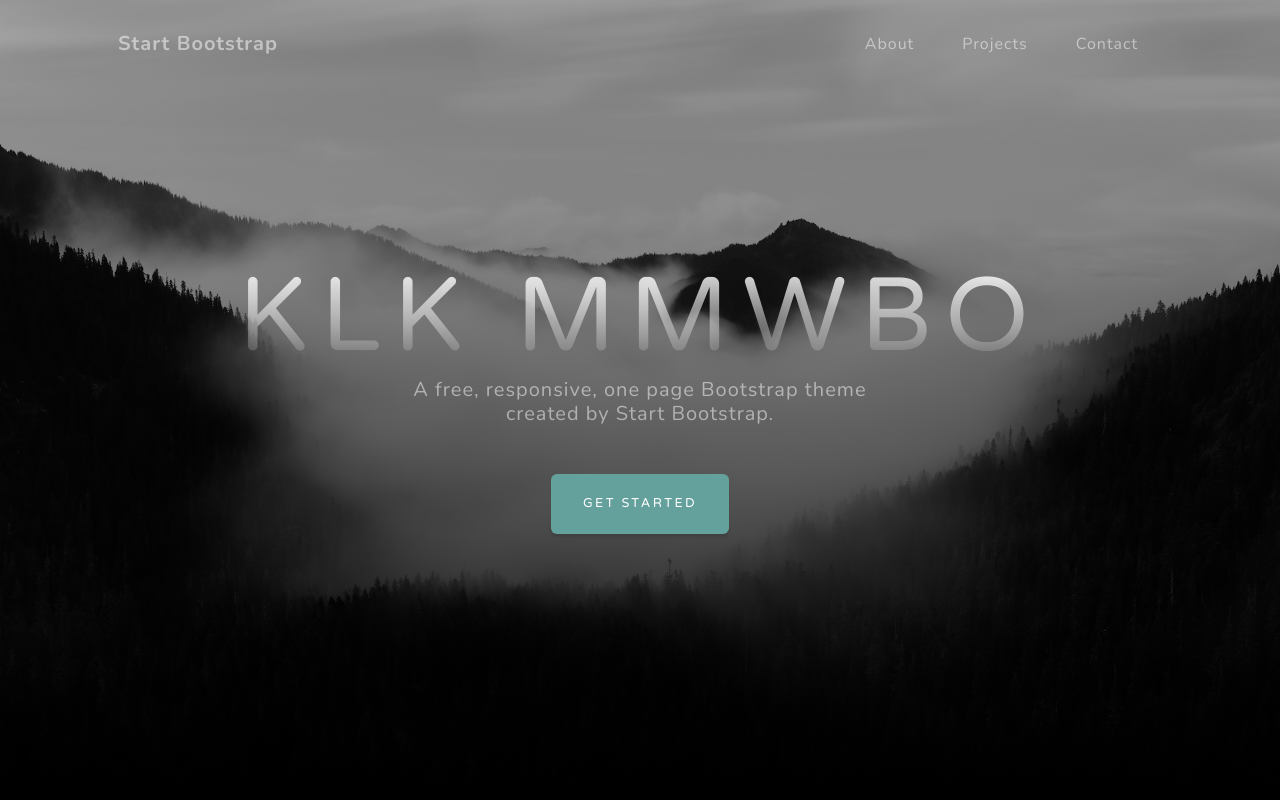
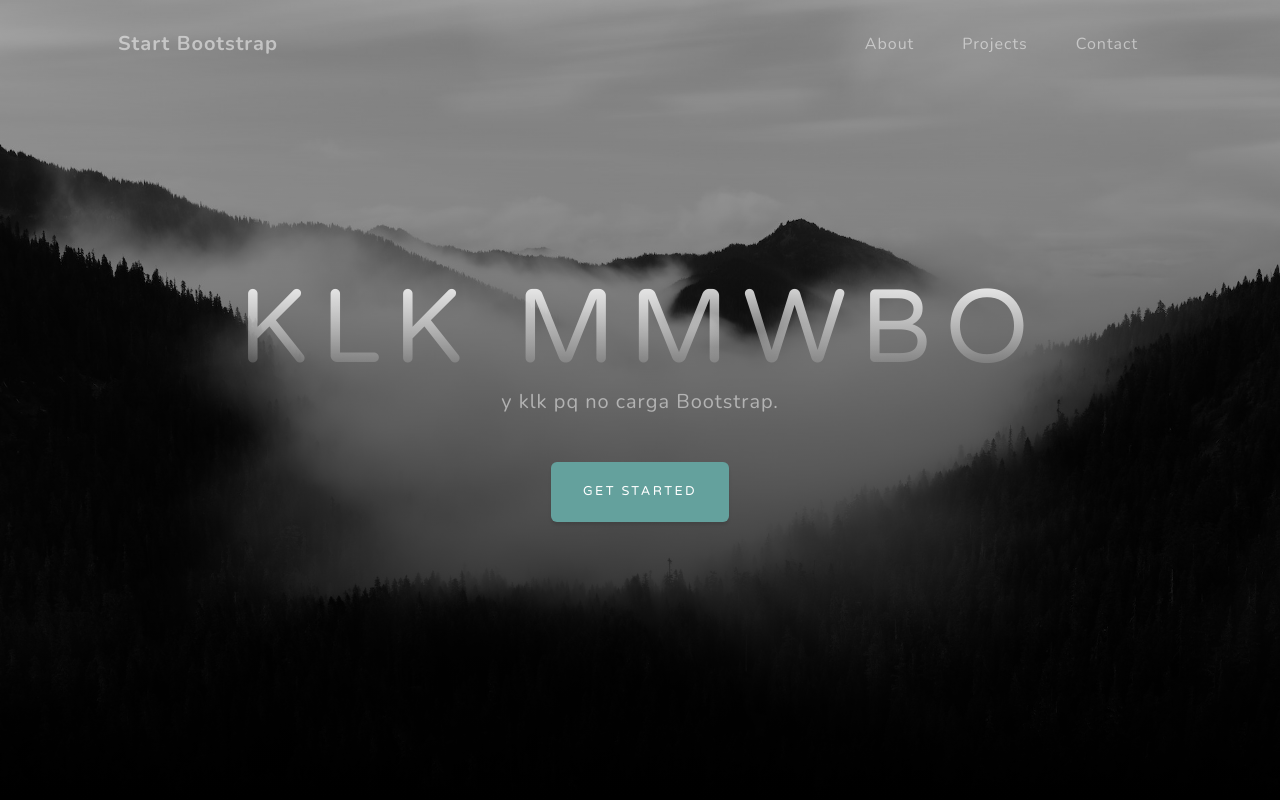
Before and after one commit to ChocloPalta/ChocloPalta.github.io, a plain HTML site: page index.html in a window 1280 px wide. Shown: the top 800 px of the page. Drawn offline with nearby package versions, Linux system fonts and the light colour scheme.

Commit message:
Update index.html

```diff
--- a/index.html
+++ b/index.html
@@ -39,7 +39,7 @@
                 <div class="d-flex justify-content-center">
                     <div class="text-center">
                         <h1 class="mx-auto my-0 text-uppercase">klk mmwbo</h1>
-                        <h2 class="text-white-50 mx-auto mt-2 mb-5">A free, responsive, one page Bootstrap theme created by Start Bootstrap.</h2>
+                        <h2 class="text-white-50 mx-auto mt-2 mb-5">y klk pq no carga Bootstrap.</h2>
                         <a class="btn btn-primary" href="#about">Get Started</a>
                     </div>
                 </div>
```
